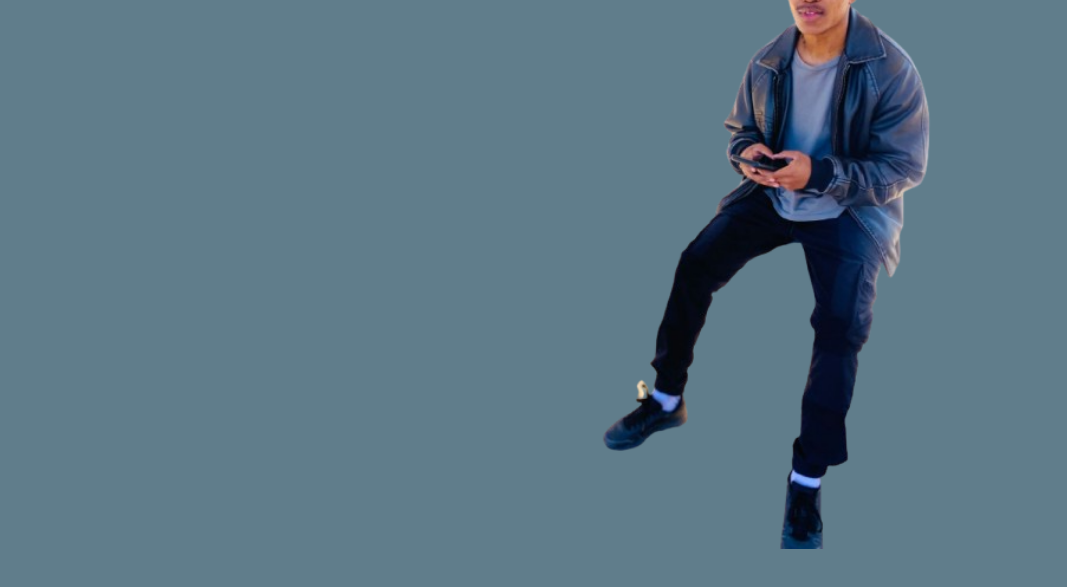
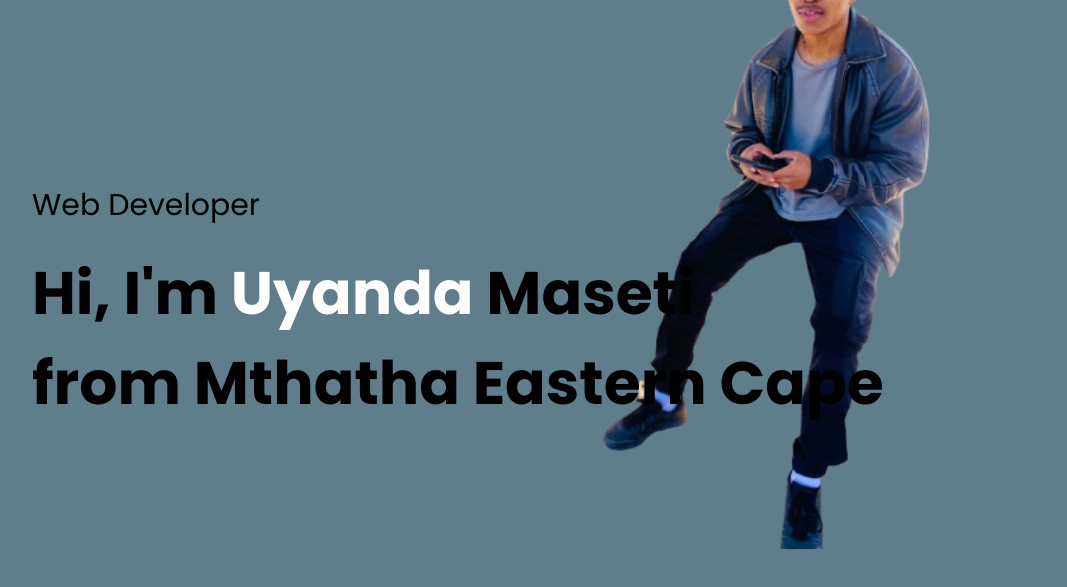
Before and after one commit to uyanda-maseti/riq-st-patrick, a plain HTML site: page index.html in a window 1280 px wide. Shown: the part 133-720 px from the top of the page, without its empty margins (96-1163 px from the left). Drawn offline with Linux system fonts and the light colour scheme.

Commit message:
Add header text

```diff
--- a/css/style.css
+++ b/css/style.css
@@ -62,3 +62,18 @@ nav ul li a::after {
 nav ul li a:hover::after {
     width: 100%;
 }
+
+.header-text {
+    margin-top: 20%;
+    font-size: 30px;
+}
+
+.header-text h1{
+    font-size: 60px;
+    margin-top: 20px;
+
+}
+
+.header-text h1 span{
+    color: #fff;
+}
--- a/index.html
+++ b/index.html
@@ -22,6 +22,10 @@
                     <li><a href="#contact">Contact</a></li>
                 </ul>
             </nav>
+            <div class="header-text">
+                <p>Web Developer</p>
+                <h1>Hi, I'm <span>Uyanda</span> Maseti<br> from Mthatha Eastern Cape</h1>
+            </div>
         </div>
 
     </div>
```
